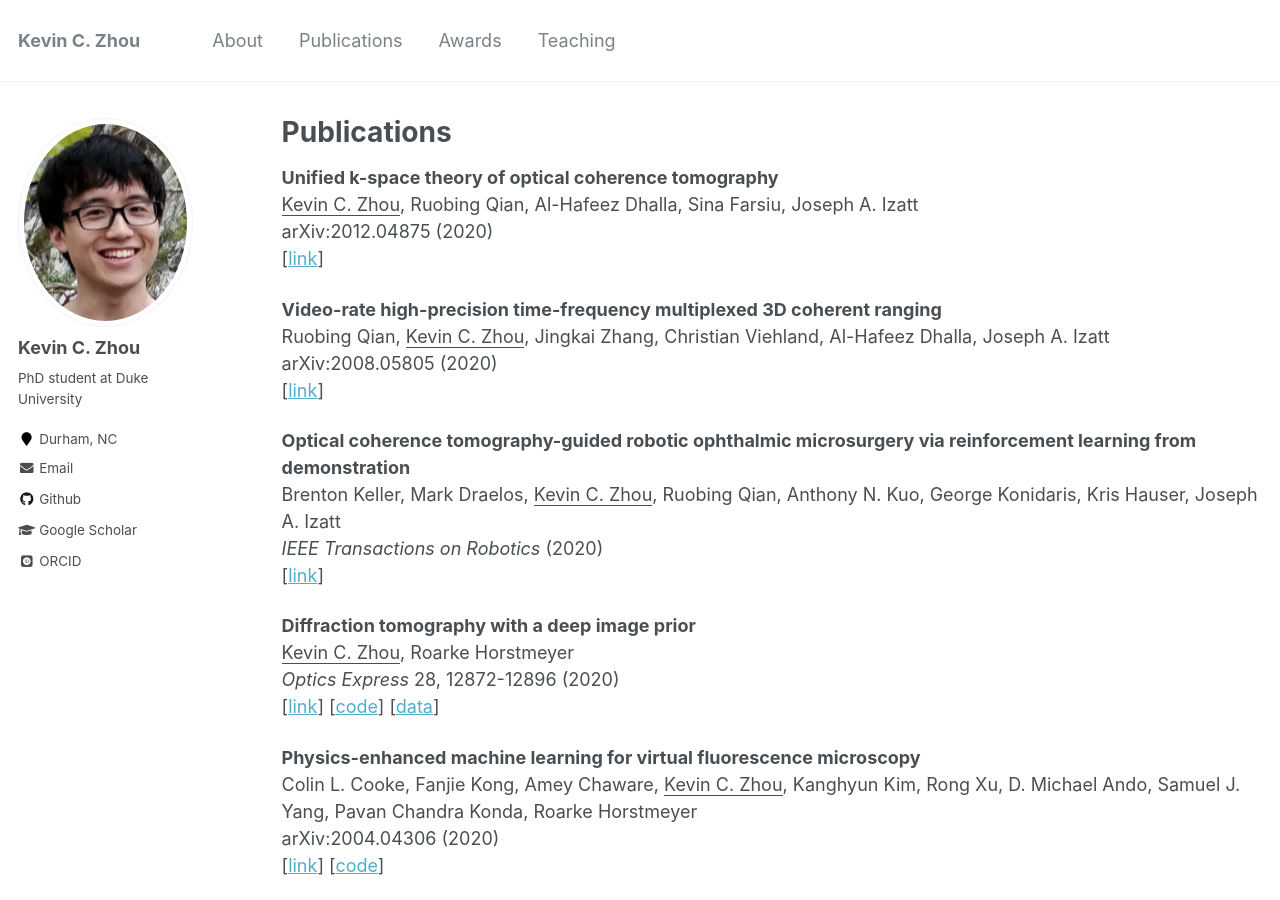
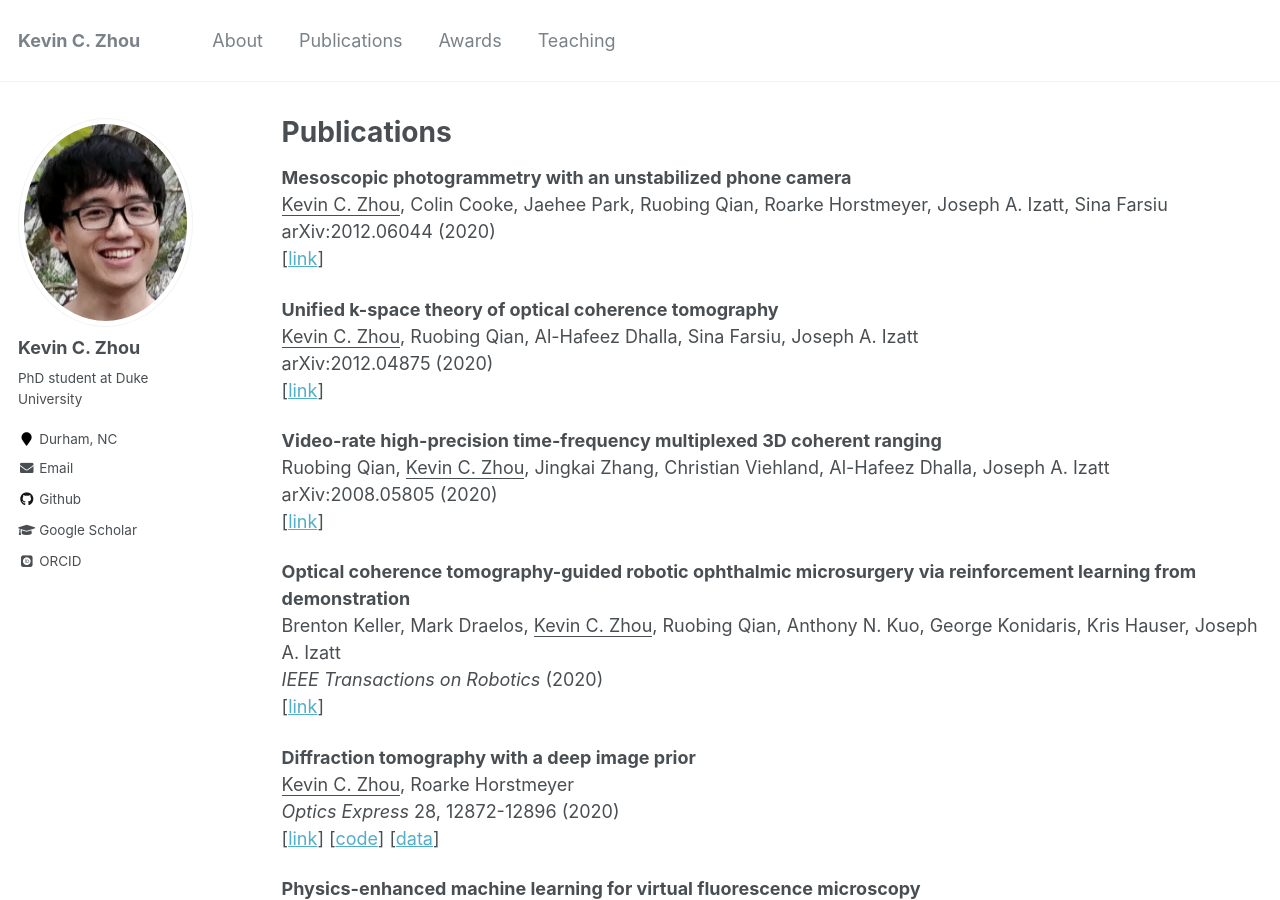
Before and after one commit to kevinczhou/kevinczhou.github.io, a Jekyll site: the page built from _pages/publications.md, in a window 1280 px wide and 900 px high. Built offline with Jekyll 4.4.1, drawn with Linux system fonts in a browser that asks for light colours; some web fonts are replaced.

Commit message:
Update publications.md

```diff
--- a/_pages/publications.md
+++ b/_pages/publications.md
@@ -4,6 +4,11 @@ title: "Publications"
 permalink: /publications/
 author_profile: true
 ---
+**Mesoscopic photogrammetry with an unstabilized phone camera**
+<ins>Kevin C. Zhou</ins>, Colin Cooke, Jaehee Park, Ruobing Qian, Roarke Horstmeyer, Joseph A. Izatt, Sina Farsiu
+arXiv:2012.06044 (2020)
+[[link](https://arxiv.org/abs/2012.06044)]
+
 **Unified k-space theory of optical coherence tomography**
 <ins>Kevin C. Zhou</ins>, Ruobing Qian, Al-Hafeez Dhalla, Sina Farsiu, Joseph A. Izatt
 arXiv:2012.04875 (2020)
```
